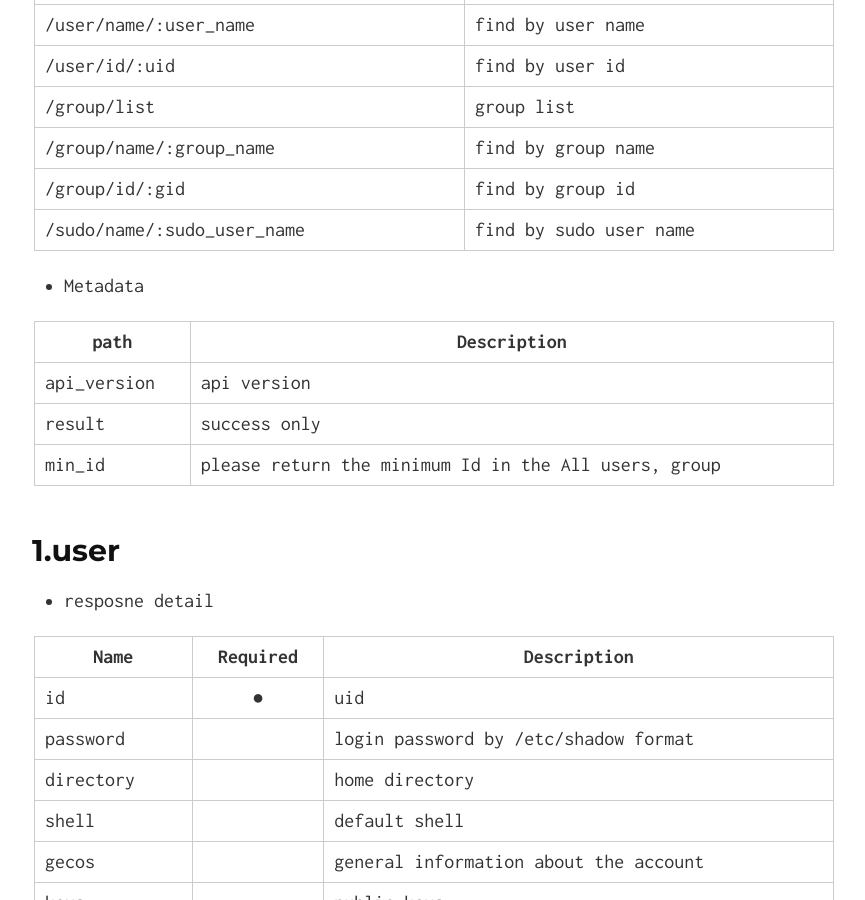
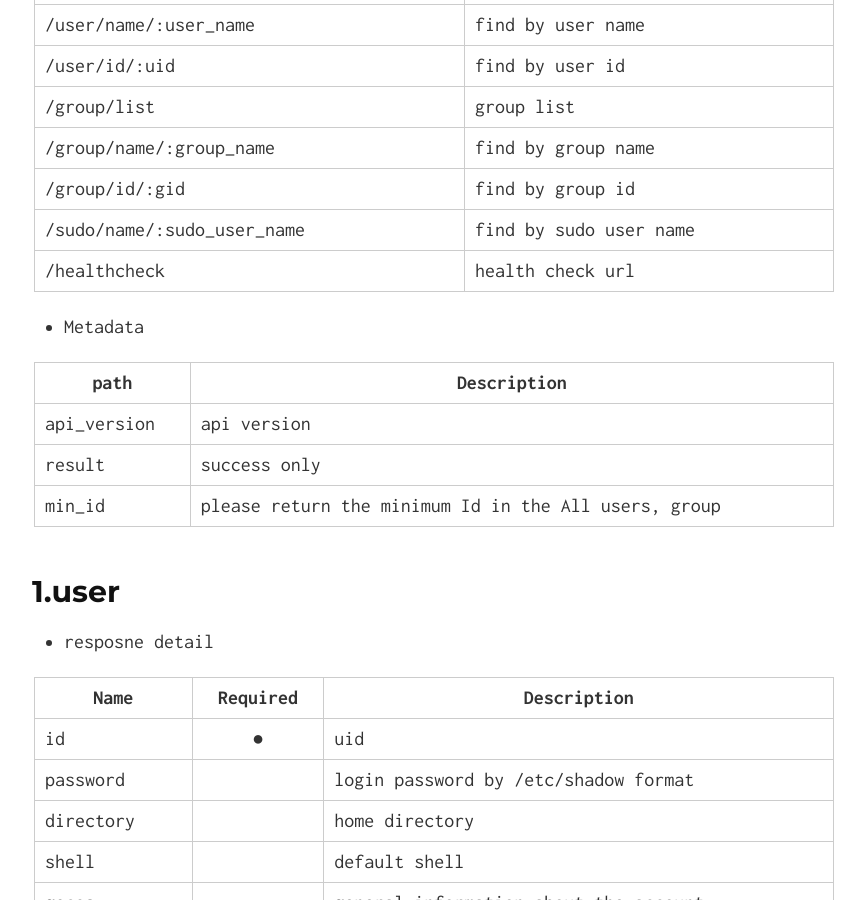
Before and after one commit to STNS/stns.github.io, a Jekyll site: the page built from interface.en.md, in a window 1280 px wide and 900 px high, scrolled down 428 px. Shown: the whole window, without its empty margins (206-1071 px from the left). Built offline with Jekyll 4.4.1, drawn with Linux system fonts in a browser that asks for light colours.

Commit message:
ヘルスチェックurlを追加

```diff
--- a/interface.en.md
+++ b/interface.en.md
@@ -16,7 +16,7 @@ permalink: /en/interface
 |/group/name/:group_name|find by group name|
 |/group/id/:gid|find by group id|
 |/sudo/name/:sudo_user_name|find by sudo user name|
-
+|/healthcheck|health check url|
 
 - Metadata
 
```
